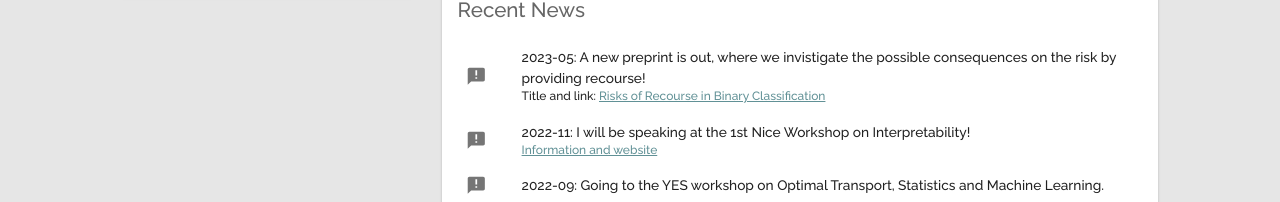
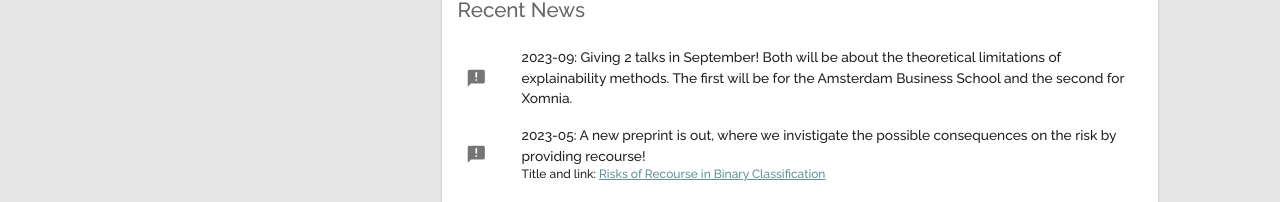
Before and after one commit to HiddeFok/personal-website-react, a React (Create React App) app: page / in a window 1280 px wide. Shown: the part 581-783 px from the top of the page. Built offline with nearby package versions, Linux system fonts and the light colour scheme.

Commit message:
Added a news bullet

```diff
--- a/src/data/news.tsx
+++ b/src/data/news.tsx
@@ -4,6 +4,11 @@ export interface newsItem {
 }
 
 export const newsItems: newsItem[] = [
+  {
+    title: `2023-09: Giving 2 talks in September! Both will be about the theoretical limitations of
+    explainability methods. The first will be for the Amsterdam Business School and the second for
+    Xomnia.`
+  },
   {
     title: `2023-05: A new preprint is out, where we invistigate
     the possible consequences on the risk by providing recourse!`,
```
